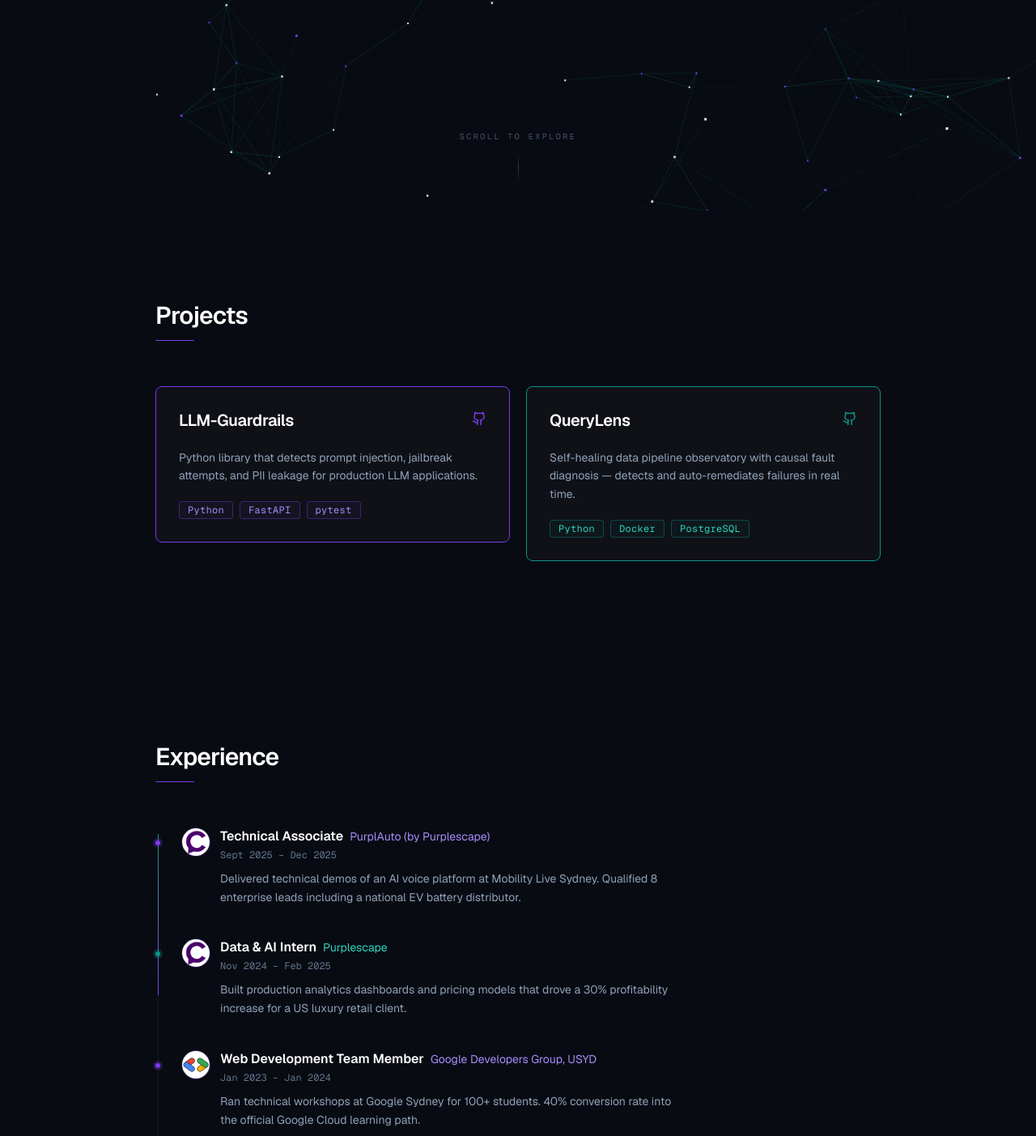
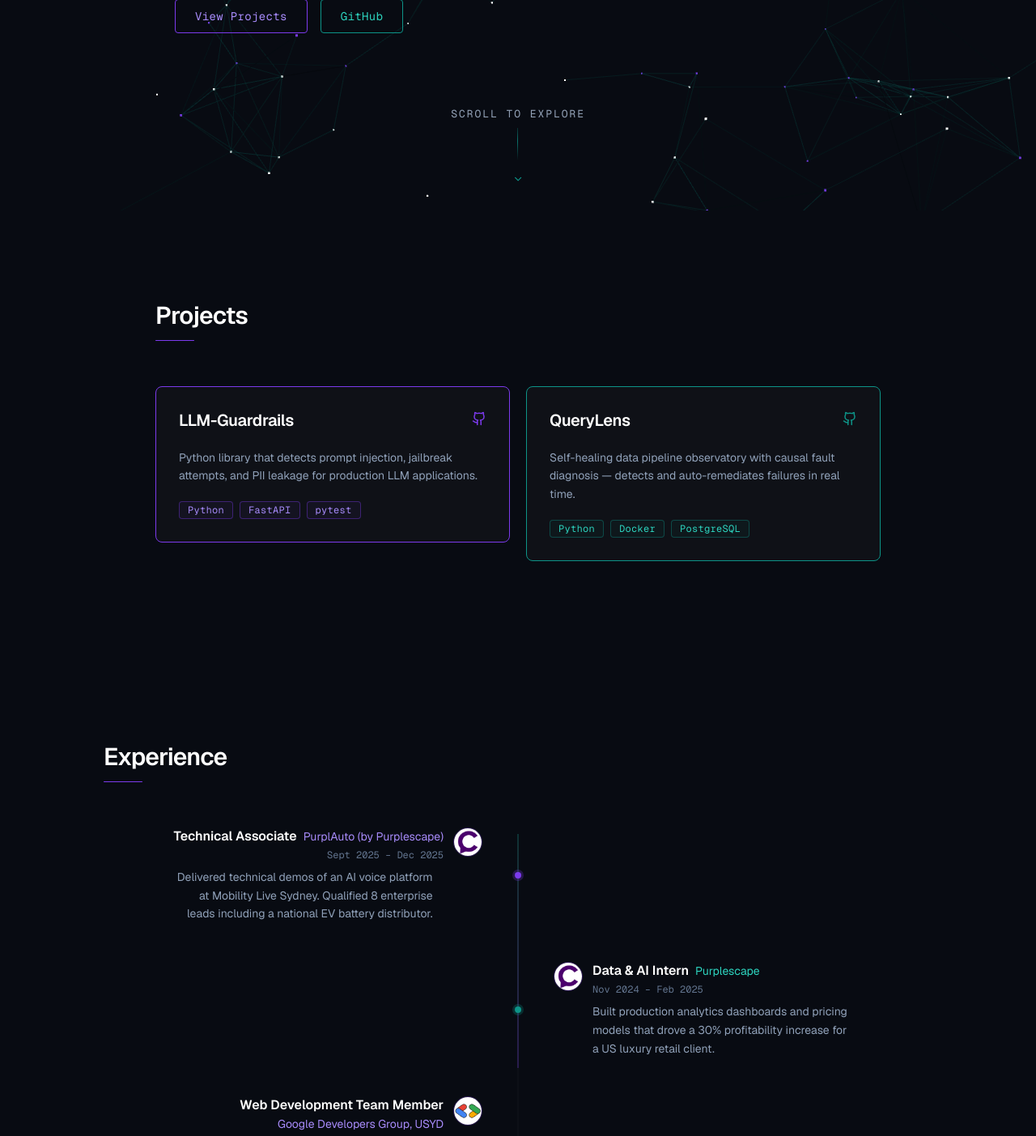
Before and after one commit to RushilBuilds/rushil-portfolio, a Next.js app: page / in a window 1280 px wide. Shown: the part 540-1943 px from the top of the page at 81% size. Built offline with nearby package versions, Linux system fonts and the light colour scheme.

Commit message:
feat: prominent scroll indicator, education in hero, alternating timeline layout

```diff
--- a/src/app/components/experience/Experience.tsx
+++ b/src/app/components/experience/Experience.tsx
@@ -107,11 +107,7 @@ function CompanyLogo({ src, company }: { src: string; company: string }) {
     return (
       <div
         className="w-9 h-9 rounded-full shrink-0 flex items-center justify-center text-xs font-semibold"
-        style={{
-          border: '0.5px solid #7c3aed55',
-          background: '#7c3aed18',
-          color: '#a78bfa',
-        }}
+        style={{ border: '0.5px solid #7c3aed55', background: '#7c3aed18', color: '#a78bfa' }}
       >
         {company[0]}
       </div>
@@ -135,6 +131,37 @@ function CompanyLogo({ src, company }: { src: string; company: string }) {
   );
 }
 
+function RoleCard({ role, align }: { role: MainRole; align: 'left' | 'right' }) {
+  return (
+    <div className={`flex items-start gap-3 ${align === 'left' ? 'flex-row-reverse text-right' : 'flex-row text-left'}`}>
+      <CompanyLogo src={role.logo} company={role.company} />
+      <div className="flex flex-col gap-1">
+        <div className={`flex flex-wrap items-baseline gap-x-2 gap-y-0.5 ${align === 'left' ? 'justify-end' : 'justify-start'}`}>
+          <span className="text-base font-semibold text-white leading-snug">{role.title}</span>
+          <span className="text-sm" style={{ color: ACCENT[role.accent].label }}>{role.company}</span>
+        </div>
+        <span className="text-xs text-slate-500 font-mono">{role.period}</span>
+        <p className="text-sm text-slate-400 leading-relaxed mt-1 max-w-xs">{role.impact}</p>
+      </div>
+    </div>
+  );
+}
+
+function TimelineDot({ accent }: { accent: 'purple' | 'teal' }) {
+  return (
+    <span className="flex items-center justify-center w-5 h-5">
+      <span
+        className="absolute w-3.5 h-3.5 rounded-full opacity-25"
+        style={{ background: ACCENT[accent].dot }}
+      />
+      <span
+        className="w-2 h-2 rounded-full z-10"
+        style={{ background: ACCENT[accent].dot }}
+      />
+    </span>
+  );
+}
+
 export default function Experience() {
   const timelineRef = useRef<HTMLDivElement>(null);
   const [earlyOpen, setEarlyOpen] = useState(false);
@@ -145,9 +172,16 @@ export default function Experience() {
   });
   const lineScaleY = useTransform(scrollYProgress, [0, 1], [0, 1]);
 
+  const lineTrack = (
+    <motion.div
+      className="w-full bg-gradient-to-b from-[#0d9488] to-[#7c3aed] origin-top"
+      style={{ scaleY: lineScaleY, height: '100%' }}
+    />
+  );
+
   return (
     <section id="experience" className="relative z-10 py-28 px-6">
-      <div className="max-w-4xl mx-auto flex flex-col gap-14">
+      <div className="max-w-5xl mx-auto flex flex-col gap-14">
 
         {/* Heading */}
         <motion.div
@@ -161,71 +195,90 @@ export default function Experience() {
           <div className="h-px w-12 bg-[#7c3aed] rounded-full" />
         </motion.div>
 
-        {/* ── Main timeline ── */}
+        {/* ── Timeline ── */}
         <div ref={timelineRef} className="relative">
 
-          {/* Vertical track at left-[3px] — dots (w-1.5=6px at left-0) centre on it */}
-          <div className="absolute left-[3px] top-2 bottom-2 w-px bg-white/5 overflow-hidden">
-            <motion.div
-              className="w-full bg-gradient-to-b from-[#0d9488] to-[#7c3aed] origin-top"
-              style={{ scaleY: lineScaleY, height: '100%' }}
-            />
+          {/* ── Desktop: centre line ── */}
+          <div className="hidden md:block absolute left-1/2 top-2 bottom-2 w-px -translate-x-1/2 bg-white/5 overflow-hidden">
+            {lineTrack}
           </div>
 
+          {/* ── Mobile: left-aligned line ── */}
+          <div className="md:hidden absolute left-[3px] top-2 bottom-2 w-px bg-white/5 overflow-hidden">
+            {lineTrack}
+          </div>
+
+          {/* ── Role rows ── */}
           <div className="flex flex-col">
-            {MAIN_ROLES.map((role, i) => (
-              <motion.div
-                key={role.title + role.company}
-                initial={{ opacity: 0, x: -18 }}
-                whileInView={{ opacity: 1, x: 0 }}
-                viewport={{ once: true, margin: '-60px' }}
-                transition={{ duration: 0.55, delay: 0.05 + i * 0.07, ease: EASE }}
-                className="relative pl-8 pb-10 last:pb-0"
-              >
-                {/* Timeline dot */}
-                <span
-                  className="absolute left-0 top-[16px] flex items-center justify-center"
-                  aria-hidden="true"
-                >
-                  <span
-                    className="absolute w-3 h-3 rounded-full opacity-25"
-                    style={{ background: ACCENT[role.accent].dot }}
-                  />
-                  <span
-                    className="w-1.5 h-1.5 rounded-full"
-                    style={{ background: ACCENT[role.accent].dot }}
-                  />
-                </span>
+            {MAIN_ROLES.map((role, i) => {
+              const isLeft = i % 2 === 0; // odd-numbered (1st, 3rd…) = left
 
-                {/* Role content */}
-                <div className="flex items-start gap-3">
-                  <CompanyLogo src={role.logo} company={role.company} />
+              return (
+                <div key={role.title + role.company} className="relative mb-12 last:mb-0">
 
-                  <div className="flex flex-col gap-1">
-                    <div className="flex flex-wrap items-baseline gap-x-2 gap-y-0.5">
-                      <span className="text-base font-semibold text-white leading-snug">
-                        {role.title}
-                      </span>
-                      <span className="text-sm" style={{ color: ACCENT[role.accent].label }}>
-                        {role.company}
-                      </span>
+                  {/* ── Desktop layout: 3-col grid ── */}
+                  <div className="hidden md:grid grid-cols-[1fr_40px_1fr] items-center gap-0">
+                    {/* Left slot */}
+                    <div className="flex justify-end pr-6">
+                      {isLeft && (
+                        <motion.div
+                          initial={{ opacity: 0, x: -28 }}
+                          whileInView={{ opacity: 1, x: 0 }}
+                          viewport={{ once: true, margin: '-60px' }}
+                          transition={{ duration: 0.55, ease: EASE }}
+                        >
+                          <RoleCard role={role} align="left" />
+                        </motion.div>
+                      )}
                     </div>
-                    <span className="text-xs text-slate-500 font-mono">{role.period}</span>
-                    <p className="text-sm text-slate-400 leading-relaxed mt-1.5 max-w-xl">
-                      {role.impact}
-                    </p>
+
+                    {/* Centre dot */}
+                    <div className="flex items-center justify-center relative">
+                      <TimelineDot accent={role.accent} />
+                    </div>
+
+                    {/* Right slot */}
+                    <div className="flex justify-start pl-6">
+                      {!isLeft && (
+                        <motion.div
+                          initial={{ opacity: 0, x: 28 }}
+                          whileInView={{ opacity: 1, x: 0 }}
+                          viewport={{ once: true, margin: '-60px' }}
+                          transition={{ duration: 0.55, ease: EASE }}
+                        >
+                          <RoleCard role={role} align="right" />
+                        </motion.div>
+                      )}
+                    </div>
                   </div>
+
+                  {/* ── Mobile layout: left-aligned ── */}
+                  <motion.div
+                    className="md:hidden relative pl-8"
+                    initial={{ opacity: 0, x: -18 }}
+                    whileInView={{ opacity: 1, x: 0 }}
+                    viewport={{ once: true, margin: '-60px' }}
+                    transition={{ duration: 0.55, delay: i * 0.06, ease: EASE }}
+                  >
+                    {/* Mobile dot */}
+                    <span className="absolute left-0 top-[16px] flex items-center justify-center" aria-hidden="true">
+                      <span className="absolute w-3 h-3 rounded-full opacity-25" style={{ background: ACCENT[role.accent].dot }} />
+                      <span className="w-1.5 h-1.5 rounded-full" style={{ background: ACCENT[role.accent].dot }} />
+                    </span>
+                    <RoleCard role={role} align="right" />
+                  </motion.div>
+
                 </div>
-              </motion.div>
-            ))}
+              );
+            })}
           </div>
         </div>
 
-        {/* ── Earlier experience accordion ── */}
-        <div className="flex flex-col gap-0">
+        {/* ── Earlier experience accordion — centred ── */}
+        <div className="flex flex-col items-center gap-0">
           <button
             onClick={() => setEarlyOpen((v) => !v)}
-            className="flex items-center gap-2 text-sm text-slate-500 hover:text-slate-300 transition-colors duration-200 w-fit font-mono tracking-wide group"
+            className="flex items-center gap-2 text-sm text-slate-500 hover:text-slate-300 transition-colors duration-200 font-mono tracking-wide group"
             aria-expanded={earlyOpen}
           >
             <motion.span
@@ -246,7 +299,7 @@ export default function Experience() {
                 animate={{ height: 'auto', opacity: 1 }}
                 exit={{ height: 0, opacity: 0 }}
                 transition={{ duration: 0.38, ease: EASE }}
-                className="overflow-hidden"
+                className="overflow-hidden w-full max-w-xl"
               >
                 <div className="flex flex-col gap-0 mt-5">
                   {EARLY_ROLES.map((role) => (
@@ -259,9 +312,7 @@ export default function Experience() {
                         <span className="text-sm text-[#a78bfa]/60">{role.company}</span>
                       </div>
                       <span className="text-xs text-slate-600 font-mono">{role.period}</span>
-                      <p className="text-sm text-slate-500 leading-relaxed mt-0.5 max-w-lg">
-                        {role.impact}
-                      </p>
+                      <p className="text-sm text-slate-500 leading-relaxed mt-0.5">{role.impact}</p>
                     </div>
                   ))}
                 </div>
--- a/src/app/components/hero/Hero.tsx
+++ b/src/app/components/hero/Hero.tsx
@@ -2,6 +2,7 @@
 
 import { useRef, useState } from 'react';
 import { motion, useScroll, useTransform, useMotionValueEvent } from 'framer-motion';
+import { ChevronDown } from 'lucide-react';
 import dynamic from 'next/dynamic';
 
 const ParticleField = dynamic(() => import('./ParticleField'), { ssr: false });
@@ -95,11 +96,22 @@ export default function Hero() {
             <div className="h-full w-full bg-gradient-to-r from-[#7c3aed] to-[#0d9488]" />
           </motion.div>
 
+          {/* Education */}
+          <motion.p
+            initial={{ opacity: 0, y: 24 }}
+            animate={{ opacity: 1, y: 0 }}
+            transition={{ duration: 0.7, delay: 0.55, ease: EASE }}
+            className="text-[14px] font-normal leading-snug"
+            style={{ color: '#64748b' }}
+          >
+            University of Sydney · Bachelor of Computing (Computational Data Science) · 2025
+          </motion.p>
+
           {/* Subheading */}
           <motion.p
             initial={{ opacity: 0, y: 24 }}
             animate={{ opacity: 1, y: 0 }}
-            transition={{ duration: 0.7, delay: 0.65, ease: EASE }}
+            transition={{ duration: 0.7, delay: 0.70, ease: EASE }}
             className="text-lg sm:text-xl text-slate-300 max-w-xl leading-relaxed font-light"
           >
             Building the infrastructure layer for AI systems that don&apos;t fail in production.
@@ -109,7 +121,7 @@ export default function Hero() {
           <motion.div
             initial={{ opacity: 0, y: 24 }}
             animate={{ opacity: 1, y: 0 }}
-            transition={{ duration: 0.7, delay: 0.85, ease: EASE }}
+            transition={{ duration: 0.7, delay: 0.90, ease: EASE }}
             className="flex flex-wrap gap-2"
           >
             {TAGS.map(({ label, accent }) => (
@@ -130,7 +142,7 @@ export default function Hero() {
           <motion.div
             initial={{ opacity: 0, y: 24 }}
             animate={{ opacity: 1, y: 0 }}
-            transition={{ duration: 0.7, delay: 1.05, ease: EASE }}
+            transition={{ duration: 0.7, delay: 1.10, ease: EASE }}
             className="flex flex-wrap gap-4 mt-1"
           >
             <a
@@ -154,23 +166,33 @@ export default function Hero() {
       {/* ── Scroll indicator ── */}
       <motion.div
         style={{ opacity: indicatorOpacity }}
-        className="fixed bottom-8 left-1/2 -translate-x-1/2 z-20 flex flex-col items-center gap-3 pointer-events-none"
+        className="fixed bottom-8 left-1/2 -translate-x-1/2 z-20 flex flex-col items-center gap-2 pointer-events-none"
         aria-hidden="true"
       >
-        <span className="text-[10px] text-slate-600 font-mono tracking-[0.25em] uppercase">
+        <span
+          className="font-mono uppercase"
+          style={{ fontSize: 13, letterSpacing: '0.15em', color: '#94a3b8' }}
+        >
           scroll to explore
         </span>
-        <div className="relative w-px h-10 overflow-hidden">
+        <div className="relative w-px h-12 overflow-hidden">
           <motion.div
             className="absolute left-0 top-0 w-full"
             style={{
               height: '100%',
-              background: 'linear-gradient(to bottom, transparent 0%, #475569 50%, transparent 100%)',
+              background: 'linear-gradient(to bottom, transparent 0%, #0d9488 50%, transparent 100%)',
             }}
             animate={{ y: ['-100%', '100%'] }}
-            transition={{ duration: 1.3, repeat: Infinity, ease: 'linear' }}
+            transition={{ duration: 1.1, repeat: Infinity, ease: 'linear' }}
           />
         </div>
+        <motion.div
+          animate={{ y: [0, 5, 0] }}
+          transition={{ duration: 1.2, repeat: Infinity, ease: 'easeInOut' }}
+          style={{ color: '#0d9488' }}
+        >
+          <ChevronDown size={14} />
+        </motion.div>
       </motion.div>
     </section>
   );
```
